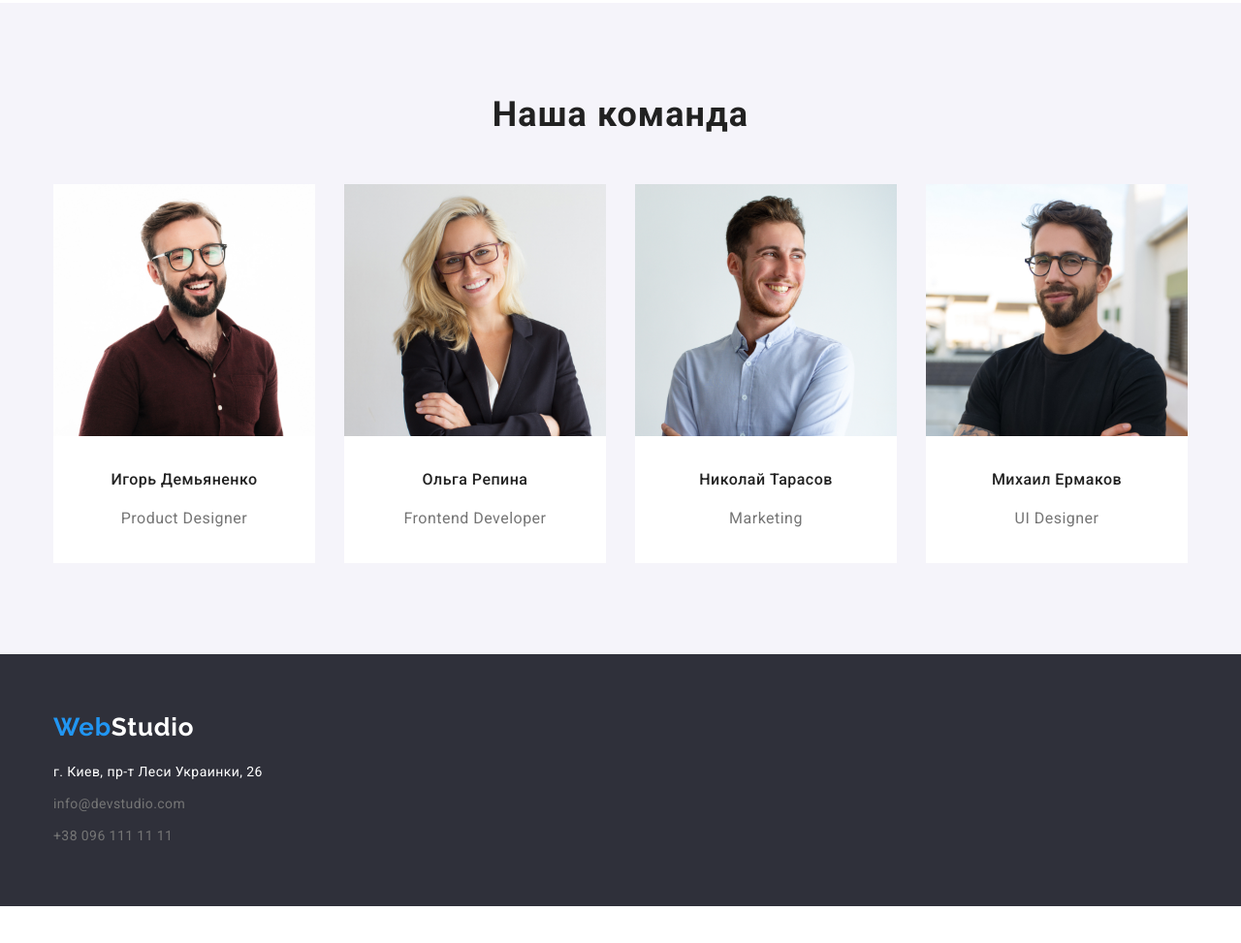
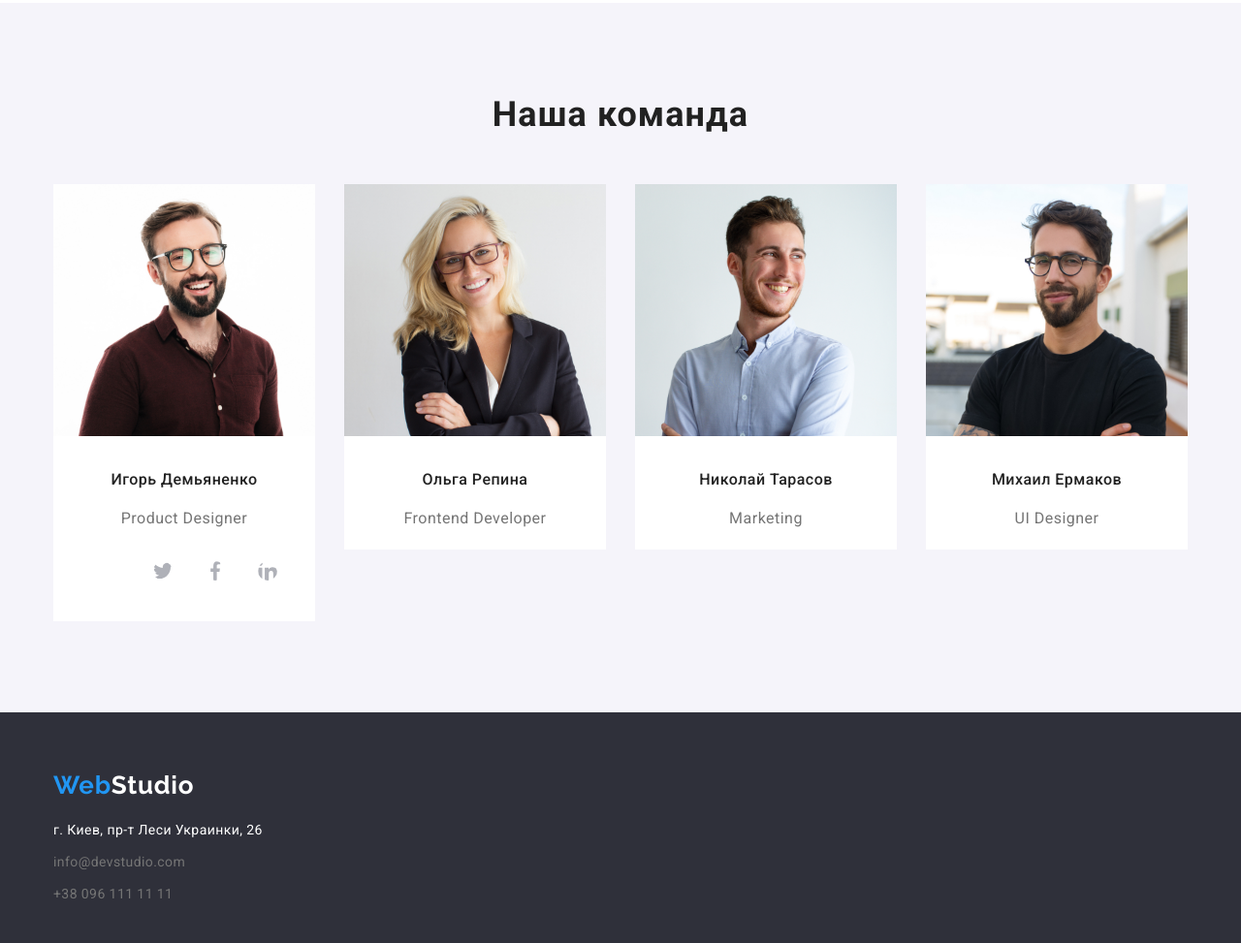
Before and after one commit to olexiychubok/goit-markup-hw-04, a plain HTML site: page index.html in a window 1280 px wide. Shown: the part 1595-2568 px from the top of the page at 97% size. Before the commit the page ends 2530 px from the top, so only its background shows below. Drawn offline with nearby package versions, Linux system fonts and the light colour scheme.

Commit message:
В стані розробки команди

```diff
--- a/css/mainpage.css
+++ b/css/mainpage.css
@@ -221,7 +221,7 @@
 }
 
 .card .team-text {
-    padding-bottom: 30px;
+    padding-bottom: 16px;
 }
 
 .card:nth-last-child(n+1) {
@@ -231,3 +231,31 @@
 .card:first-child {
     margin-left: 0px;
 }
+
+.team-socials {
+    display: flex;
+    padding-bottom: 30px;
+    align-items: center;
+    justify-content: center;
+    fill: rgba(175, 177, 184, 1);
+}
+
+.team-social:nth-child(n+1) {
+    margin-left: 10px;
+}
+
+.team-socials .team-social {
+    display: inline-block;
+    padding: 12px;
+    border-radius: 50%;
+    background-size: contain;
+    background-repeat: no-repeat;
+    background-color: #fff;
+    fill: red;
+}
+
+.team-social:hover {
+    background-color: var(--hover-text);
+    fill: currentColor;
+    cursor: pointer;
+}
--- a/index.html
+++ b/index.html
@@ -111,6 +111,20 @@
                     <div class="team-content">
                     <h3 class="team-name">Игорь Демьяненко</h3>
                     <p class="team-text">Product Designer</p>
+                        <div class="team-socials">
+                            <svg class="team-social" width="44" height="44">
+                                <use href="./img/icons.svg#icon-instagram-1"></use>
+                            </svg>
+                            <svg class="team-social" width="44" height="44">
+                                <use href="./img/icons.svg#icon-twitter-1"></use>
+                            </svg>
+                            <svg class="team-social" width="44" height="44">
+                                <use href="./img/icons.svg#icon-facebook-1"></use>
+                            </svg>
+                            <svg class="team-social" width="44" height="44">
+                                <use href="./img/icons.svg#icon-linkedin-1"></use>
+                            </svg>
+                        </div>
                     </div>
                 </li>
                 <li class="card">
```
